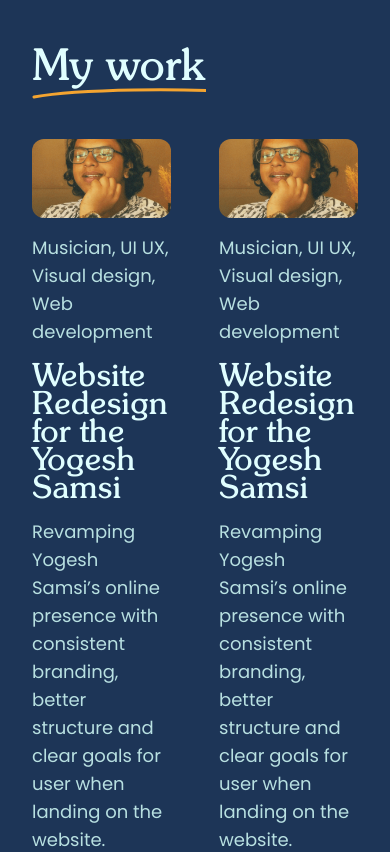
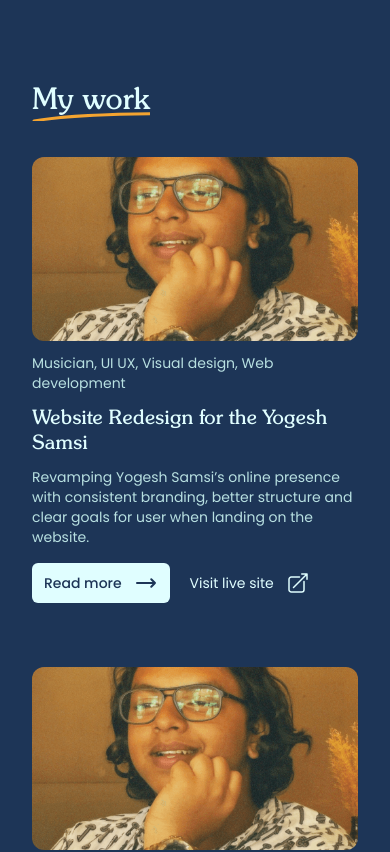
Before and after one commit to NeeshSamsi/neeshsamsi.com, a Next.js app: page / in a window 390 px wide. Shown: the part 800-1652 px from the top of the page. Built offline with nearby package versions, Linux system fonts and the light colour scheme.

Commit message:
feat: Responsive work section

```diff
--- a/src/app/layout.tsx
+++ b/src/app/layout.tsx
@@ -41,7 +41,7 @@
   return (
     <html
       lang="en"
-      className={`${poppins.variable} ${sunset.variable} scroll-smooth bg-dark font-sans text-light selection:bg-brand/80 selection:text-dark`}
+      className={`${poppins.variable} ${sunset.variable} overscroll-x-none scroll-smooth bg-dark font-sans text-light selection:bg-brand/80 selection:text-dark`}
     >
       <body className="mx-auto max-w-screen-xl px-8">
         <Navbar />
--- a/src/app/page.tsx
+++ b/src/app/page.tsx
@@ -65,10 +65,10 @@
         />
       </main>
 
-      <section id="work" className="pt-12">
-        <Headline text="My work" className="mb-10 w-fit text-[2.75rem]" />
+      <section id="work" className="max-w-lg pt-24 md:max-w-none md:pt-12">
+        <Headline text="My work" />
 
-        <div className="grid grid-cols-2 gap-x-12 gap-y-16">
+        <div className="grid gap-x-8 gap-y-16 md:grid-cols-2 lg:gap-x-12">
           {Array.from({ length: 3 }).map((_el, i) => (
             <ProjectCard
               key={i}
@@ -82,7 +82,7 @@
       </section>
 
       <section id="about" className="pt-24">
-        <Headline text="About us" className="mb-10 w-fit text-[2.75rem]" />
+        <Headline text="About us" />
 
         <div className="grid grid-cols-[repeat(3,40ch)] gap-x-12 gap-y-16">
           {Array.from({ length: 5 }).map((_el, i) => (
--- a/src/components/Graphics/Underline.tsx
+++ b/src/components/Graphics/Underline.tsx
@@ -3,7 +3,7 @@
     <svg
       xmlns="http://www.w3.org/2000/svg"
       width="243"
-      height="16"
+      height="20"
       className={className}
       fill="none"
     >
--- a/src/components/Headline.tsx
+++ b/src/components/Headline.tsx
@@ -5,13 +5,18 @@
   className,
   text,
 }: {
-  className: string
+  className?: string
   text: string
 }) {
   return (
-    <h2 className={cn("relative font-serif", className)}>
+    <h2
+      className={cn(
+        "relative mb-10 w-fit font-serif text-3xl sm:text-4xl xl:text-[2.75rem]",
+        className,
+      )}
+    >
       <span>{text}</span>
-      <Underline className="absolute bottom-0 left-0 -z-10 h-fit w-full" />
+      <Underline className="absolute -bottom-1 left-0 -z-10 h-fit w-full xl:-bottom-3" />
     </h2>
   )
 }
--- a/src/components/ProjectCard.tsx
+++ b/src/components/ProjectCard.tsx
@@ -22,14 +22,18 @@
   tags,
 }: Props) {
   return (
-    <div className="space-y-4 text-lg text-lighter">
-      <div className="relative aspect-video w-full">
-        <Image src={src} alt={alt} fill className="rounded-xl object-cover" />
+    <div className="space-y-4 text-sm text-lighter sm:text-base lg:space-y-6 lg:text-lg xl:text-xl">
+      <div className="space-y-3 lg:space-y-4">
+        <div className="relative aspect-video w-full">
+          <Image src={src} alt={alt} fill className="rounded-xl object-cover" />
+        </div>
+        <p>{tags}</p>
+        <h3 className="font-serif text-xl leading-tight text-light sm:text-[28px] xl:text-[32px]">
+          {title}
+        </h3>
+        <p>{description}</p>
       </div>
-      <p>{tags}</p>
-      <h3 className="font-serif text-[32px] text-light">{title}</h3>
-      <p>{description}</p>
-      <div className="flex items-center gap-4">
+      <div className="flex items-center gap-2 sm:gap-4">
         <Button element="link" href="/" type="solid" theme="light">
           <span>Read more</span>
           <ArrowLongRightIcon className="aspect-square w-6" strokeWidth={2} />
```
